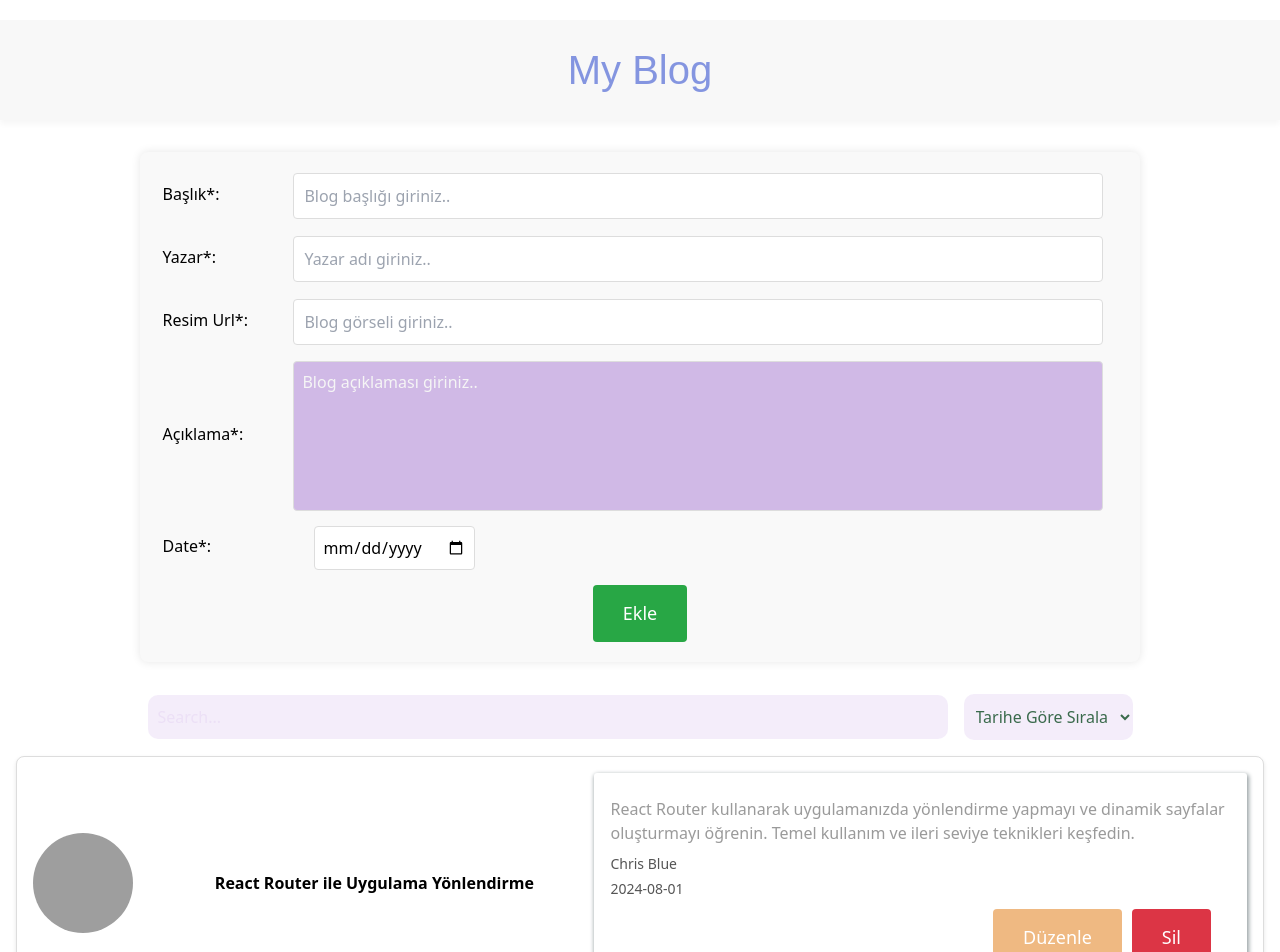
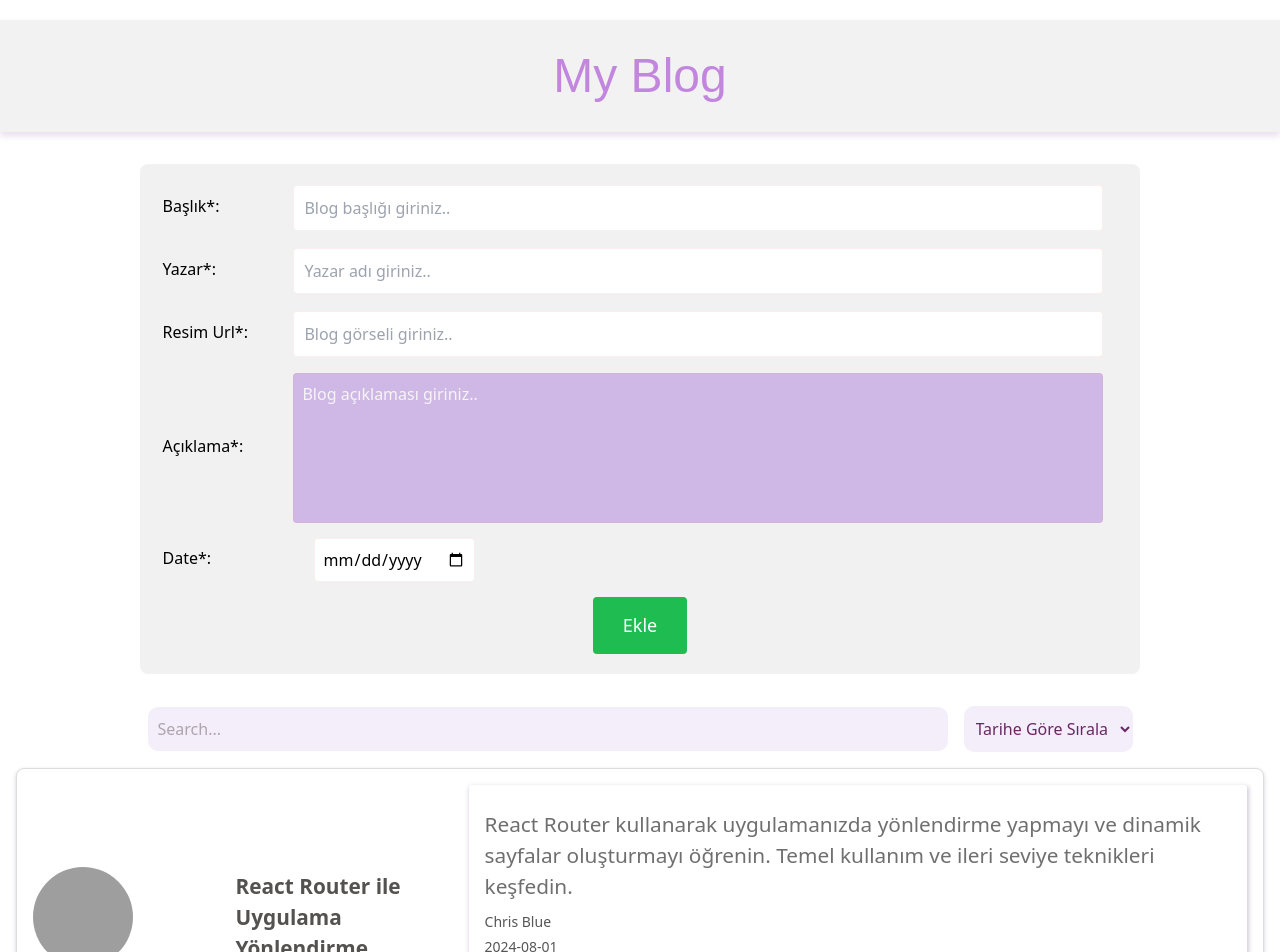
Before and after one commit to PelinCinar/React-V1.0, a React (Vite) app: page / in a window 1280 px wide. Shown: the top 952 px of the page. Built offline with nearby package versions, Linux system fonts and the light colour scheme; grey boxes are pictures that could not be loaded.

Commit message:
Güncel Css

```diff
--- a/src/components/BlogList/AddNewBlog.css
+++ b/src/components/BlogList/AddNewBlog.css
@@ -1,6 +1,6 @@
 .form-container {
     .form-container {
-      background-color: #b86767;
+      background-color: #b86767ea;
       padding: 25px 30px;
 
       }
@@ -12,10 +12,10 @@
     display: flex;
     flex-direction: wrap; /* Yatay düzen */
     align-items: center; /* Dikeyde ortalamak için */
-    background-color: #f9f9f9; /* Form arka plan rengi */
+    background-color:  #e09797; /* Form arka plan rengi */
     padding: 20px;
     border-radius: 8px;
-    box-shadow: 0 0 10px rgba(0, 0, 0, 0.1); /* Hafif gölge efekti */
+    /* box-shadow: 0 0 10px rgba(183, 76, 76, 0.934); */
 
   }
 
@@ -34,7 +34,7 @@
   .blog-input input,
   .blog-input textarea {
     padding: 8px;
-    border: 1px solid #ddd;
+    border: 1px solid  #e097972a;
     border-radius: 4px;
 
 
--- a/src/components/BlogList/AddNewBlog.jsx
+++ b/src/components/BlogList/AddNewBlog.jsx
@@ -45,11 +45,9 @@ const AddNewBlog = ({ addBlog }) => {
     info: "",
     date: "",
     author: "",
-  }); //AddnewBlogtan içindeki inputlardan değeri alıyoruz yani state olark blogData
+  });
 
   const [isShowModal, setIsShowModal] = useState(false);
-
-  // console.log(Object.values(blogData));
 
   const handleChange = (e) => {
     const { name, value } = e.target;
@@ -62,7 +60,7 @@ const AddNewBlog = ({ addBlog }) => {
     setBlogData({ title: "", image: "", info: "", date: "", author: "" }); // Inputları temizle
   };
 
-  function onSubmit(event) {
+  const onSubmit = (event) => {
     event.preventDefault();
     const isFormValid = Object.values(blogData).every(
       (value) => value.trim() !== ""
@@ -72,16 +70,20 @@ const AddNewBlog = ({ addBlog }) => {
       return;
     }
     handleSubmit(event);
-  }
+  };
 
   return (
     <Fragment>
       <div className="form-container">
         <form className="blog-form" onSubmit={onSubmit}>
           {blogInputs.map((input, index) => (
-            <BlogInput key={index} {...input} handleChange={handleChange} />
+            <BlogInput
+              key={index}
+              {...input}
+              handleChange={handleChange}
+              value={blogData[input.name] || ""}//value propu geçirdik
+            />
           ))}
-
           <Button size="lg" color="success" type="submit">
             Ekle
           </Button>
@@ -100,7 +102,6 @@ const AddNewBlog = ({ addBlog }) => {
 
 AddNewBlog.propTypes = {
   addBlog: PropTypes.func.isRequired,
-  deleteBlog: PropTypes.func,
 };
 
 export default AddNewBlog;
--- a/src/components/BlogList/BlogInput.css
+++ b/src/components/BlogList/BlogInput.css
@@ -2,7 +2,7 @@
 
    width: 100%;
     height: 150px;
-    background-color: rgba(195, 164, 224, 0.746);
+    background-color: rgba(184, 164, 224, 0.719);
     box-sizing: border-box;
     resize: none;
   }
--- a/src/components/BlogList/BlogInput.jsx
+++ b/src/components/BlogList/BlogInput.jsx
@@ -1,7 +1,7 @@
 import PropTypes from "prop-types";
 import './BlogInput.css'
 
-function BlogInput({ handleChange, label, placeholder, name, type }) {
+function BlogInput({ handleChange, label, placeholder, name, type, value }) {
   return (
     <div className="blog-input">
       <label>{label}</label>
@@ -11,6 +11,7 @@ function BlogInput({ handleChange, label, placeholder, name, type }) {
           placeholder={placeholder}
           name={name}
           className="textarea-wide"
+          value={value}
         />
       ) : (
         <input
@@ -18,6 +19,7 @@ function BlogInput({ handleChange, label, placeholder, name, type }) {
           onChange={handleChange}
           placeholder={placeholder}
           name={name}
+          value={value}
         />
       )}
     </div>
@@ -30,6 +32,7 @@ BlogInput.propTypes = {
   placeholder: PropTypes.string.isRequired,
   name: PropTypes.string.isRequired,
   type: PropTypes.string.isRequired,
+  value: PropTypes.string.isRequired,
 };
 
 export default BlogInput;
--- a/src/components/BlogList/BlogItem.css
+++ b/src/components/BlogList/BlogItem.css
@@ -3,26 +3,26 @@
   border-radius: 8px;
   margin: 16px;
   padding: 16px;
-    box-shadow: 0 2px 4px rgba(0, 0, 0, 0.1);
+  box-shadow: 0 2px 4px rgba(79, 62, 85, 0.241);
   background-color: #fff;
   display: flex;
   align-items: center;
   gap: 50px;
   /* flex-direction: column; */
-
 }
 
 .blog-image {
   display: flex;
   align-items: center;
-    width: 20%;
+  width: 25%;
+  height: 20%;
 }
 
 .blog-image img {
   border-radius: 50%;
-    width: 100px; /* Yuvarlak resmin çapı */
-    height: 100px; /* Yuvarlak resmin çapı */
-    object-fit: cover; /* Resmi kapsayıcıya uygun şekilde sığdırır */
+  width: 100px;
+  height: 100px;
+  object-fit: cover;
 }
 
 .blog-content {
@@ -31,18 +31,17 @@
 
 .blog-edit-form {
   display: flex;
-    flex-direction: row; /* Yatay düzen */
-    align-items: center; /* Dikeyde ortalamak için */
-    background-color: #f9f9f9; /* Form arka plan rengi */
+  flex-direction: row;
+  align-items: center;
+  background-color: #f9f9f9;
   padding: 20px;
   border-radius: 8px;
-    box-shadow: 0 0 10px rgba(0, 0, 0, 0.1); /* Hafif gölge efekti */
-    gap: 15px; /* Inputlar arasında boşluk */
-    max-width: 1200px; /* Maksimum genişlik belirler */
+  /* box-shadow: 0 0 10px rgba(0, 0, 0, 0.729); */
+  gap: 15px;
+  max-width: 1200px;
   width: 100%;
-    justify-content: space-around; /* Yatayda boşluk bırakmak için */
+  justify-content: space-around;
 }
-
 
 .blog-edit-form textarea {
   width: 100%;
@@ -50,10 +49,7 @@
   background-color: rgba(233, 222, 245, 0.264);
   box-sizing: border-box;
   resize: none;
-
-
 }
-
 
 .blog-edit-form input[type="date"] {
   padding: 10px;
@@ -62,21 +58,19 @@
 .form-buttons {
   display: flex;
   gap: 8px;
-    margin-top:auto/* Butonlar için üst margin ekleyin */
-
+  margin-top: auto;
 }
 
 .blog-title {
-    width: 50%;
-
-
-
+  width: 30%;
+  font-size: 1.3rem;
+  color: #545250;
 }
 
 .blog-info {
-    font-size: 1rem;
-    color: #3333337e;
-    margin-top: 8px; /* Bilgi kısmı için üst margin ekleyin */
+  font-size: 1.3rem;
+  color: #333333b4;
+  margin-top: 8px;
   width: 100%;
 }
 
@@ -88,6 +82,7 @@
 
 .blog-author {
   margin-top: 8px;
+
 }
 
 .blog-date {
@@ -116,15 +111,12 @@
   color: #fff;
 }
 .container {
-    box-shadow: 1px 2px 4px 1px rgb(153, 162, 165);
+  box-shadow: 1px 2px 4px 1px rgba(80, 47, 102, 0.253);
   padding: 1rem;
   border-radius: 3px;
-      display:flex;
-
-
-
+  display: flex;
 }
-  .container .button{
+.container .button {
   margin: 50px 0;
   display: flex;
   flex-direction: column;
--- a/src/components/BlogList/BlogList.css
+++ b/src/components/BlogList/BlogList.css
@@ -15,10 +15,10 @@
 .blog-edit-form {
   display: flex;
   flex-direction: column; /* Form elemanlarını dikey düzenler */
-  background-color: #f9f9f9;
+  background-color: #a9a1a126;
   padding: 10px;
   border-radius: 8px;
-  box-shadow: 0 0 10px rgba(0, 0, 0, 0.1);
+  /* box-shadow: 0 0 10px rgba(0, 0, 0, 0.1); */
   gap: 15px;
   max-width: 1000px; /* Maksimum genişlik belirler */
   width: 100%;
@@ -68,14 +68,14 @@ input[type="text"] {
   border-radius: 10px;
 }
 .search-sort-container input::placeholder {
-  color: rgba(215, 191, 237, 0.287);
+  color: #554f4f72;
 }
 
 .search-sort-container select {
   padding: 0.5rem;
   font-size: 1rem;
   background-color:  rgba(215, 191, 237, 0.287);
-  color: rgba(45, 97, 64, 0.936);
+  color: rgba(96, 27, 87, 0.936);
   border-radius: 10px;
 
 }
--- a/src/components/Header/Header.css
+++ b/src/components/Header/Header.css
@@ -1,22 +1,14 @@
 .header {
-    background-color: #f8f8f8;
+    background-color: #898e871e;
     padding: 20px 0;
-    color: rgba(89, 112, 215, 0.729);
+    color: rgb(194, 134, 222);
     text-align: center;
-    box-shadow: 0 4px 6px rgba(0, 0, 0, 0.038);
+    box-shadow: 0 4px 6px rgba(127, 57, 157, 0.16);
     margin-top: 20px;
 }
 
 .header-title {
-    font-size: 2.5rem;
+    font-size: 3rem;
     font-family: 'Arial', sans-serif;
     margin: 0;
 }
-
-.header-nav a {
-    text-decoration: none;
-    color: rgb(30, 43, 68);
-    font-size: 1rem;
-    font-family: 'Arial', sans-serif;
-    transition: color 0.3s ease;
-}
--- a/src/components/UI/Button.css
+++ b/src/components/UI/Button.css
@@ -18,7 +18,7 @@
   }
 
   .btn-primary:hover {
-    background-color: #0056b3;
+    background-color: #91702a;
   }
 
   /* Secondary button */
@@ -33,22 +33,22 @@
 
   /* Success button */
   .btn-success {
-    background-color: #28a745;
+    background-color: #1fbd51;
     color: white;
   }
 
   .btn-success:hover {
-    background-color: #218838;
+    background-color: #479f2c90;
   }
 
   /* Danger button */
   .btn-danger {
-    background-color: #dc3545;
+    background-color: #e43e4f;
     color: white;
   }
 
   .btn-danger:hover {
-    background-color: #c82333;
+    background-color: #822d35;
   }
 
   /*? Size variants */
```
Also changed, not shown: src/App.jsx (+8 -10 lines), src/components/BlogList/BlogList.jsx (+12 -4 lines), src/components/UI/Spinner.jsx (added, +12 -0 lines). Lines whose indentation alone changed are shown as unchanged.
